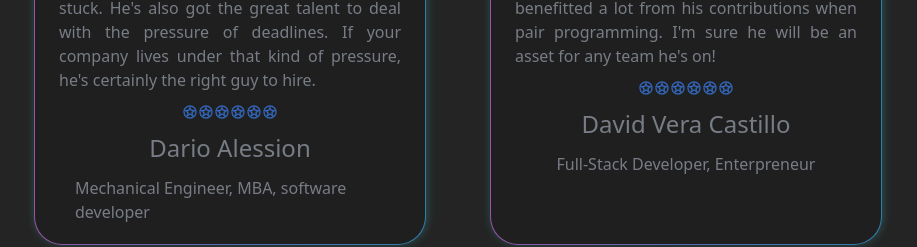
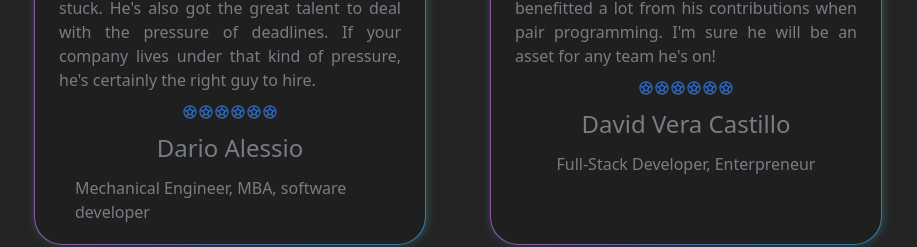
Before and after one commit to joffreynk/joffrey-s-portfolio, a Next.js app: page / in a window 1280 px wide. Shown: the part 5753-6000 px from the top of the page, without its empty margins (182-1099 px from the left). Built offline with nearby package versions, Linux system fonts and the light colour scheme.

Commit message:
fix typo error on allsio name

```diff
--- a/components/Testimonials.js
+++ b/components/Testimonials.js
@@ -7,7 +7,7 @@ const Testimonials = () => {
   const testimonials = [
 
     {
-      name:'Dario Alession',
+      name:'Dario Alessio',
       position:'Mechanical Engineer, MBA, software developer',
       url: "https://www.linkedin.com/in/dario-alessio",
       picture:'/testimonials/dario.jpeg',
```
